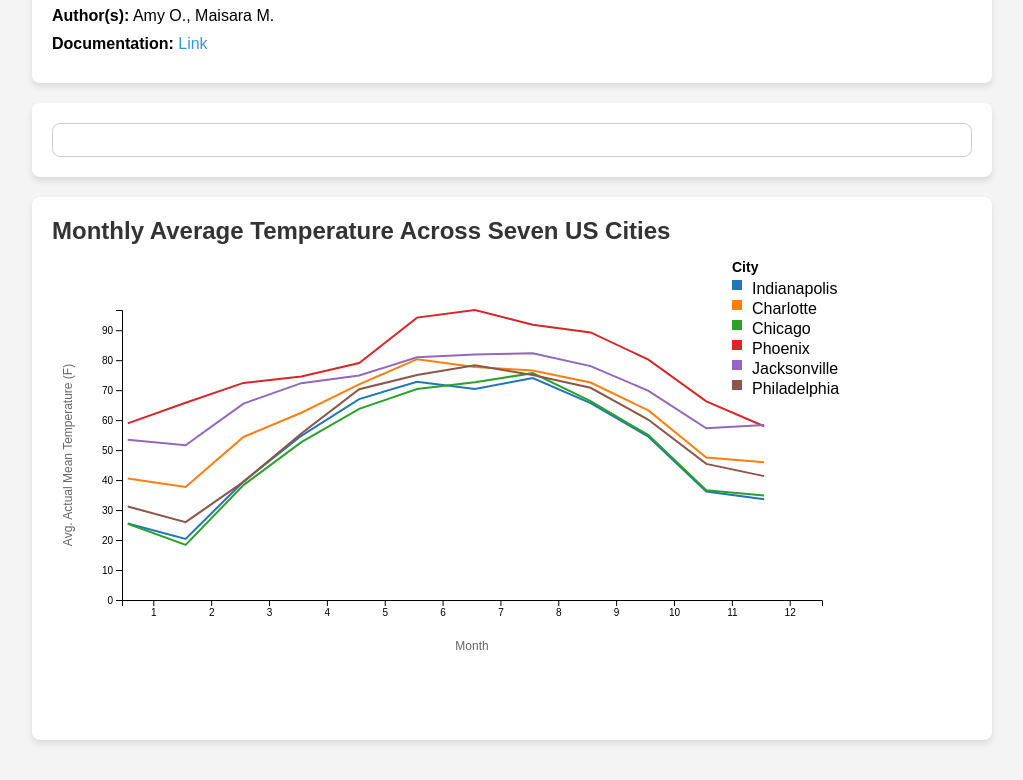
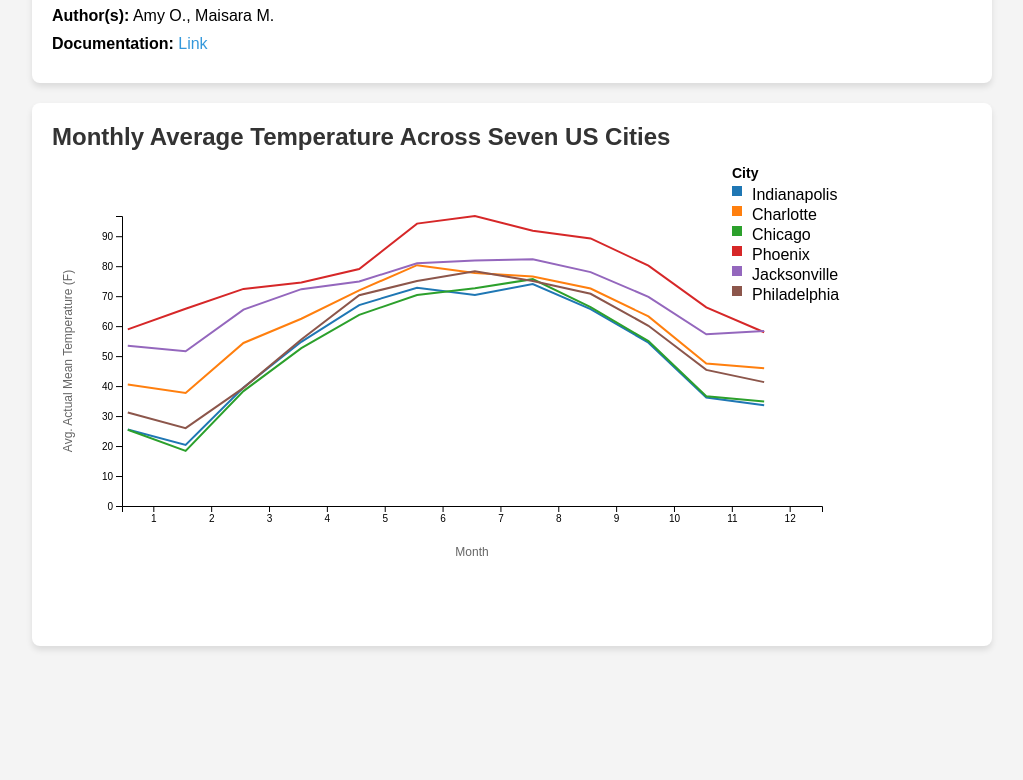
Before and after one commit to amyo6/WeatherTrends-INFO-474, a plain HTML site: page index.html in a window 1280 px wide. Shown: the part 80-860 px from the top of the page, without its empty margins (128-1151 px from the left). After the commit the page ends 800 px from the top, so only its background shows below. Drawn offline with nearby package versions, Linux system fonts and the light colour scheme.

Commit message:
final stuff

```diff
--- a/index.html
+++ b/index.html
@@ -15,15 +15,6 @@
         <p><strong>Documentation:</strong> <a href="https://docs.google.com/document/d/15iVE7tStXpnkcGWEGy48Gxrw_8tMeBBYGgUxlEgvV7Y/edit?usp=sharing" target="_blank">Link</a></p>
     </div>
 
-    <!-- INTERACTIVE WIDGETS (Delete if unused) -->
-    <div class="item widget-container">
-        <div class="widget"><!-- Your widget 1 code goes here. Delete if unused. -->
-            <!-- Widget 1 title -->
-            <!-- <h3>Filter by City</h3> -->
-            <!-- Widget 1 element -->
-            <!-- <div id="checkbox-container"></div> -->
-        </div>
-    </div>
 
     <!-- CHART -->
     <div class="item">
```
Also changed, not shown: main.js (+0 -13 lines), style.css (+0 -9 lines).
